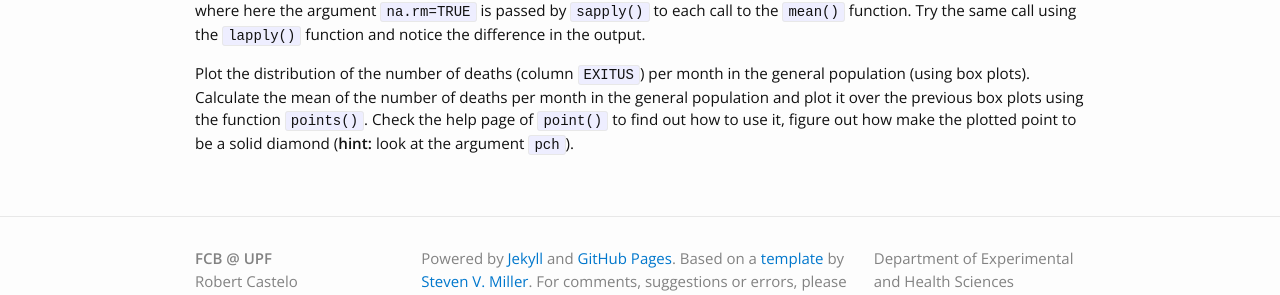
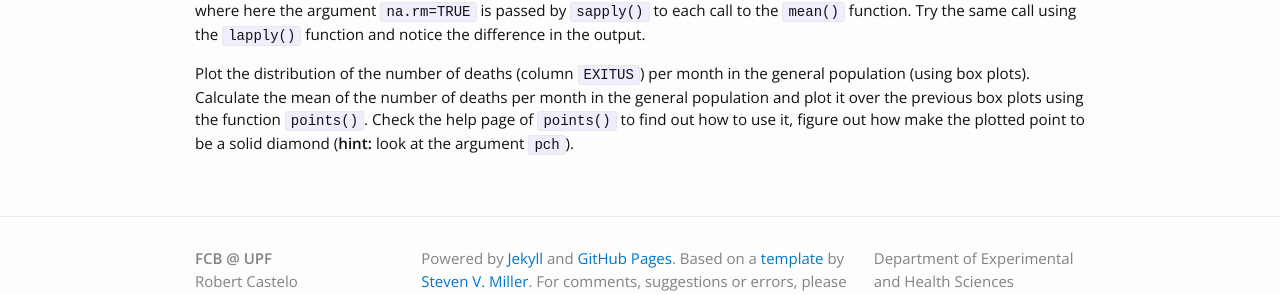
Before and after one commit to funcompbio/funcompbio.github.io, a Jekyll site: the page built from practical9/practical9.md, in a window 1280 px wide and 900 px high, scrolled down 7586 px. Shown: the part 390-685 px from the top of the window. Built offline with Jekyll 4.4.1, drawn with Linux system fonts in a browser that asks for light colours; nearby versions of some CDN libraries.

Commit message:
Fixed typo replacing point() by points().

```diff
--- a/practical9/practical9.html
+++ b/practical9/practical9.html
@@ -179,4 +179,4 @@
       Oct       Nov
 702.40661 607.29200 </code></pre>
 <p>where here the argument <code>na.rm=TRUE</code> is passed by <code>sapply()</code> to each call to the <code>mean()</code> function. Try the same call using the <code>lapply()</code> function and notice the difference in the output.</p>
-<p>Plot the distribution of the number of deaths (column <code>EXITUS</code>) per month in the general population (using box plots). Calculate the mean of the number of deaths per month in the general population and plot it over the previous box plots using the function <code>points()</code>. Check the help page of <code>point()</code> to find out how to use it, figure out how make the plotted point to be a solid diamond (<strong>hint:</strong> look at the argument <code>pch</code>).</p>
+<p>Plot the distribution of the number of deaths (column <code>EXITUS</code>) per month in the general population (using box plots). Calculate the mean of the number of deaths per month in the general population and plot it over the previous box plots using the function <code>points()</code>. Check the help page of <code>points()</code> to find out how to use it, figure out how make the plotted point to be a solid diamond (<strong>hint:</strong> look at the argument <code>pch</code>).</p>
```
